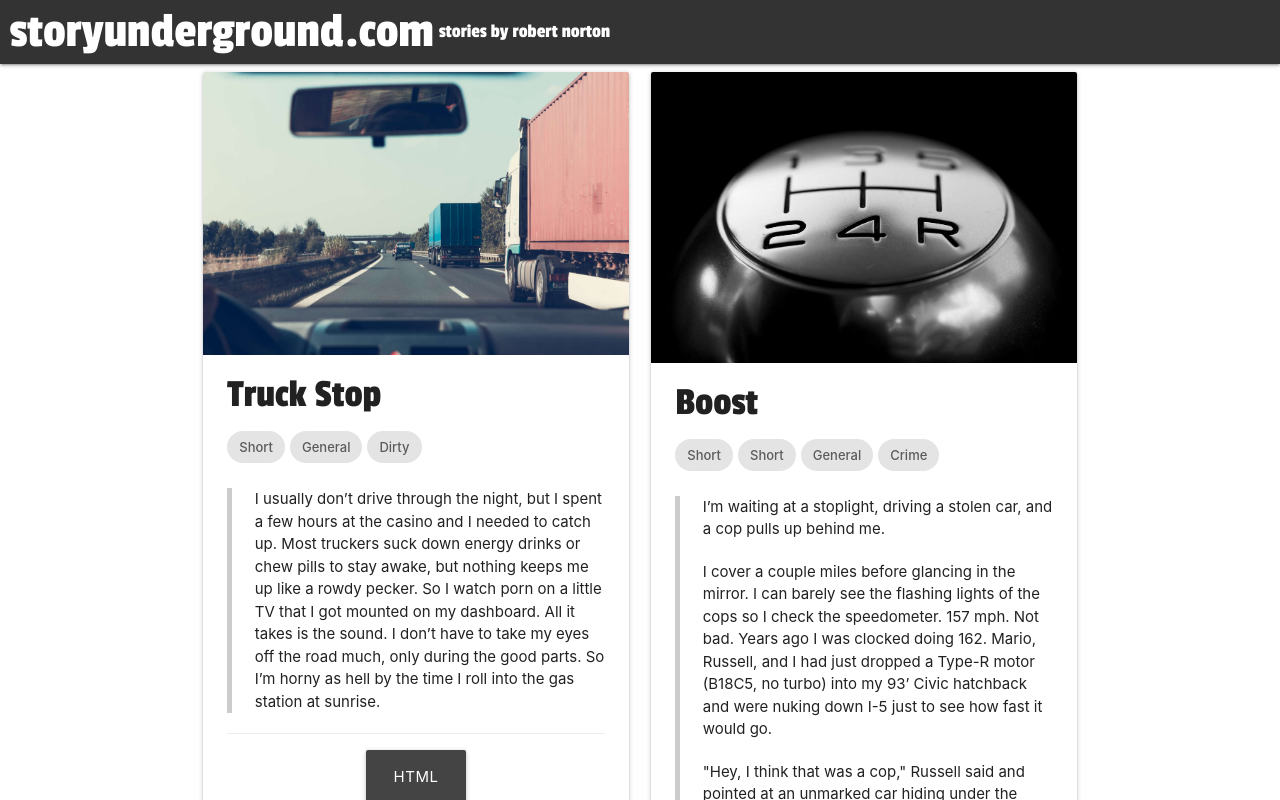
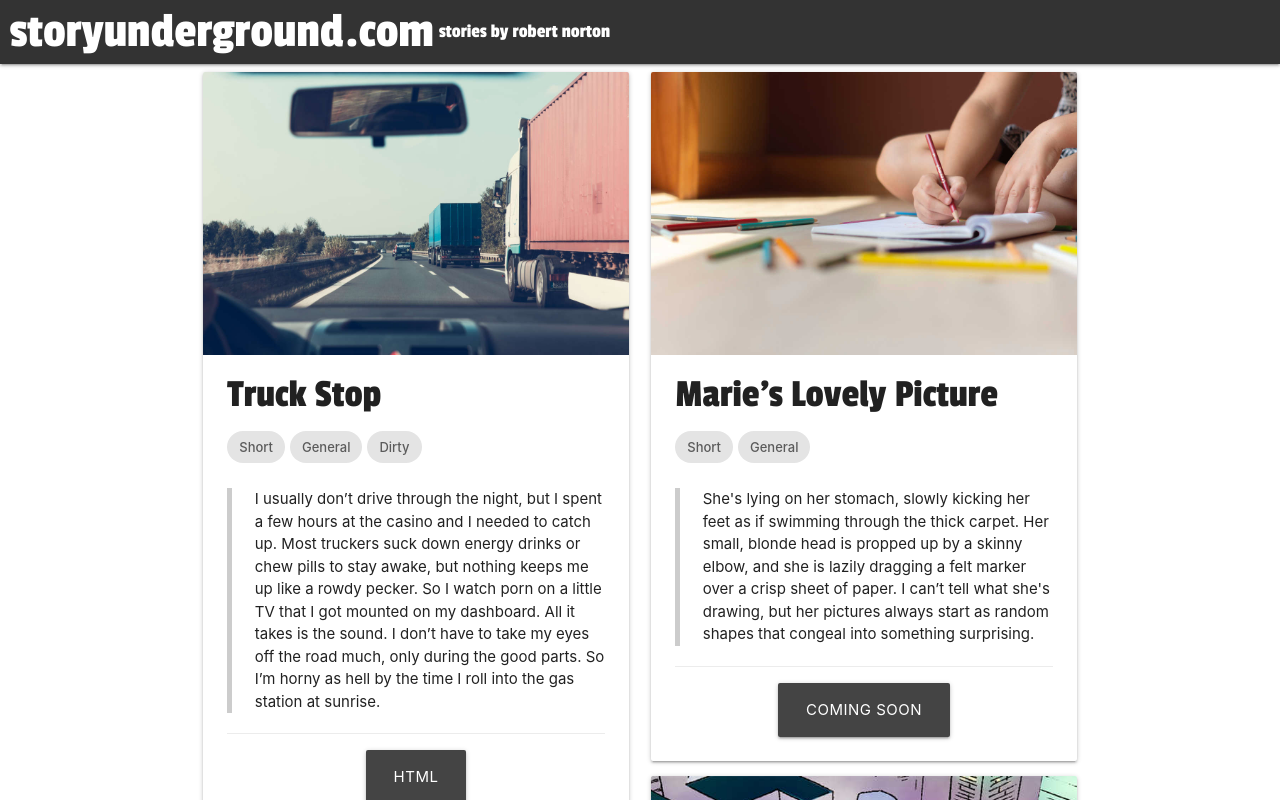
Before and after one commit to spiffspuzzum/storyunderground, a React (Create React App) app: page / in a window 1280 px wide. Shown: the top 800 px of the page. Built offline with nearby package versions, Linux system fonts and the light colour scheme; no server answers.

Commit message:
removed dup card in grid

```diff
--- a/src/components/Grid.js
+++ b/src/components/Grid.js
@@ -29,7 +29,7 @@ const Grid = () => {
           {stories.slice(0, (stories.length / 2)+ 1)}
         </div>
         <div className="col s12 m6">
-          {stories.slice(stories.length / 2, stories.length)}
+          {stories.slice((stories.length / 2) + 1, stories.length)}
           <Namer />
         </div>
       </div>
```
